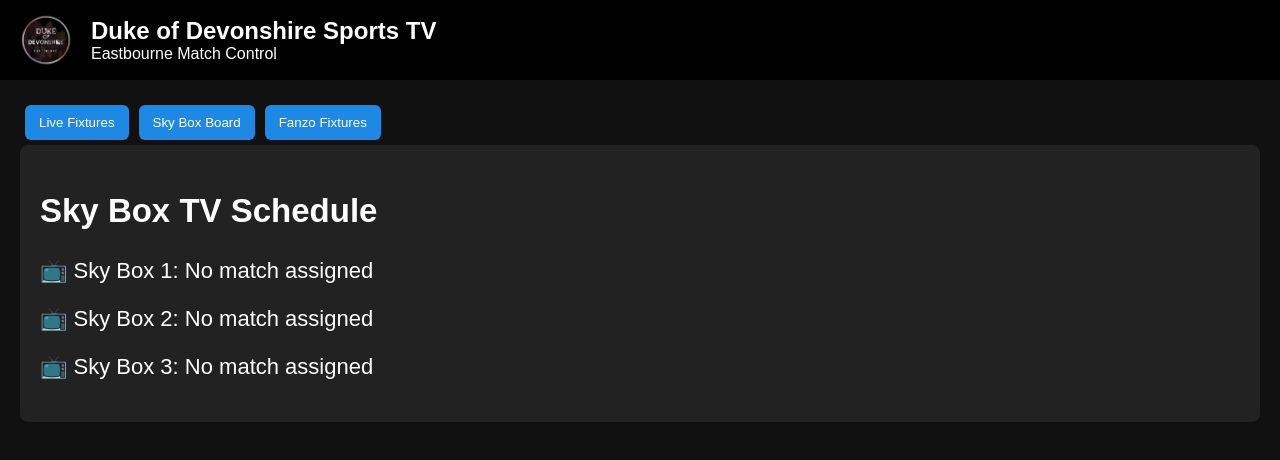
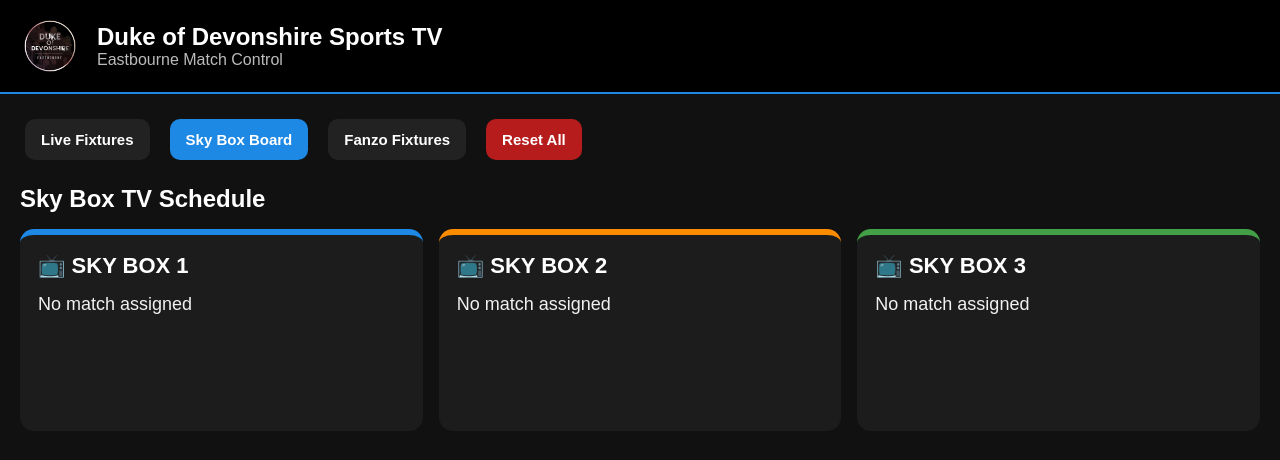
Before and after one commit to craigyb2323cb-art/dukeMatchdayapp, a React (Vite) app: page / in a window 1280 px wide. Both pictures are taken after a click on the button "Sky Box Board". Shown: the top 460 px of the page. Built offline with nearby package versions, Linux system fonts and the light colour scheme.

Commit message:
Update App.jsx

```diff
--- a/src/App.jsx
+++ b/src/App.jsx
@@ -10,82 +10,294 @@ export default function App() {
     box3: "No match assigned"
   });
 
-  const matches = [
+  const [matches, setMatches] = useState([
     "Premier League 17:30 - Sky Sports Main Event (Ch401)",
     "Champions League 20:00 - TNT Sports 1 (Ch410)",
     "Rugby Six Nations 16:45 - ITV 1 (Ch103)"
-  ];
+  ]);
 
   function assign(box, match) {
-    setBoxes({ ...boxes, [box]: match });
+    setBoxes((prev) => ({
+      ...prev,
+      [box]: match
+    }));
+
+    setMatches((prev) => prev.filter((m) => m !== match));
+  }
+
+  function resetAssignments() {
+    setBoxes({
+      box1: "No match assigned",
+      box2: "No match assigned",
+      box3: "No match assigned"
+    });
+
+    setMatches([
+      "Premier League 17:30 - Sky Sports Main Event (Ch401)",
+      "Champions League 20:00 - TNT Sports 1 (Ch410)",
+      "Rugby Six Nations 16:45 - ITV 1 (Ch103)"
+    ]);
   }
 
   return (
-    <div>
-      <div className="header">
-        <img src={logo} alt="Duke of Devonshire logo" />
+    <div style={{ background: "#111", minHeight: "100vh", color: "white" }}>
+      <div
+        className="header"
+        style={{
+          display: "flex",
+          alignItems: "center",
+          gap: "15px",
+          padding: "14px 18px",
+          background: "#000",
+          borderBottom: "2px solid #1e88e5"
+        }}
+      >
+        <img
+          src={logo}
+          alt="Duke of Devonshire logo"
+          style={{ height: "64px", width: "64px", borderRadius: "50%" }}
+        />
         <div>
           <h2 style={{ margin: 0 }}>Duke of Devonshire Sports TV</h2>
-          <div>Eastbourne Match Control</div>
+          <div style={{ color: "#bbb" }}>Eastbourne Match Control</div>
         </div>
       </div>
 
-      <div className="container">
-        <button onClick={() => setPage("fixtures")}>Live Fixtures</button>
-        <button onClick={() => setPage("board")}>Sky Box Board</button>
-        <button onClick={() => setPage("fanzo")}>Fanzo Fixtures</button>
+      <div className="container" style={{ padding: "20px" }}>
+        <div
+          style={{
+            display: "flex",
+            gap: "10px",
+            flexWrap: "wrap",
+            marginBottom: "20px"
+          }}
+        >
+          <button onClick={() => setPage("fixtures")} style={tabButton(page === "fixtures")}>
+            Live Fixtures
+          </button>
+
+          <button onClick={() => setPage("board")} style={tabButton(page === "board")}>
+            Sky Box Board
+          </button>
+
+          <button onClick={() => setPage("fanzo")} style={tabButton(page === "fanzo")}>
+            Fanzo Fixtures
+          </button>
+
+          <button onClick={resetAssignments} style={resetButton}>
+            Reset All
+          </button>
+        </div>
 
         {page === "fixtures" && (
           <div>
-            <h2>Live Sports (FANZO)</h2>
+            <h2 style={{ marginBottom: "16px" }}>Assign Matches to Sky Boxes</h2>
 
+            <div
+              style={{
+                marginBottom: "24px",
+                borderRadius: "12px",
+                overflow: "hidden",
+                border: "1px solid #333"
+              }}
+            >
               <iframe
                 src="https://widget.fanzo.com/?id=14245"
                 width="100%"
                 height="500"
                 title="Fanzo live sports"
-              style={{ border: "none" }}
+                style={{ border: "none", display: "block", background: "#fff" }}
               ></iframe>
+            </div>
 
-            <h3>Assign Match To Sky Box</h3>
+            {matches.map((match, i) => (
+              <div
+                key={i}
+                className="match"
+                style={{
+                  marginBottom: "16px",
+                  padding: "16px",
+                  background: "#1c1c1c",
+                  borderRadius: "12px",
+                  border: "1px solid #2f2f2f"
+                }}
+              >
+                <div
+                  style={{
+                    marginBottom: "14px",
+                    fontSize: "18px",
+                    fontWeight: "bold",
+                    lineHeight: "1.4"
+                  }}
+                >
+                  {match}
+                </div>
 
-            {matches.map((m, i) => (
-              <div key={i} className="match">
-                <div>{m}</div>
-                <div>
-                  <button onClick={() => assign("box1", m)}>Sky Box 1</button>
-                  <button onClick={() => assign("box2", m)}>Sky Box 2</button>
-                  <button onClick={() => assign("box3", m)}>Sky Box 3</button>
+                <div
+                  style={{
+                    display: "flex",
+                    gap: "12px",
+                    flexWrap: "wrap"
+                  }}
+                >
+                  <button style={box1Button} onClick={() => assign("box1", match)}>
+                    📺 SKY BOX 1
+                  </button>
+
+                  <button style={box2Button} onClick={() => assign("box2", match)}>
+                    📺 SKY BOX 2
+                  </button>
+
+                  <button style={box3Button} onClick={() => assign("box3", match)}>
+                    📺 SKY BOX 3
+                  </button>
                 </div>
               </div>
             ))}
+
+            {matches.length === 0 && (
+              <div
+                style={{
+                  padding: "18px",
+                  background: "#1c1c1c",
+                  borderRadius: "12px",
+                  fontSize: "18px",
+                  fontWeight: "bold",
+                  border: "1px solid #2f2f2f"
+                }}
+              >
+                ✅ All matches assigned
+              </div>
+            )}
           </div>
         )}
 
         {page === "board" && (
-          <div className="board">
-            <h2>Sky Box TV Schedule</h2>
+          <div>
+            <h2 style={{ marginBottom: "16px" }}>Sky Box TV Schedule</h2>
 
-            <p>📺 Sky Box 1: {boxes.box1}</p>
-            <p>📺 Sky Box 2: {boxes.box2}</p>
-            <p>📺 Sky Box 3: {boxes.box3}</p>
+            <div style={boardGrid}>
+              <div style={boardCard("#1e88e5")}>
+                <div style={boardTitle}>📺 SKY BOX 1</div>
+                <div style={boardText}>{boxes.box1}</div>
+              </div>
+
+              <div style={boardCard("#fb8c00")}>
+                <div style={boardTitle}>📺 SKY BOX 2</div>
+                <div style={boardText}>{boxes.box2}</div>
+              </div>
+
+              <div style={boardCard("#43a047")}>
+                <div style={boardTitle}>📺 SKY BOX 3</div>
+                <div style={boardText}>{boxes.box3}</div>
+              </div>
+            </div>
           </div>
         )}
 
         {page === "fanzo" && (
           <div>
-            <h2>Fanzo Fixture Planner</h2>
+            <h2 style={{ marginBottom: "16px" }}>Fanzo Fixture Planner</h2>
 
+            <div
+              style={{
+                borderRadius: "12px",
+                overflow: "hidden",
+                border: "1px solid #333"
+              }}
+            >
               <iframe
                 src="https://business.fanzo.com/fixtures"
                 width="100%"
-              height="600"
+                height="700"
                 title="Fanzo fixture planner"
-              style={{ border: "none" }}
+                style={{ border: "none", display: "block", background: "#fff" }}
               ></iframe>
+            </div>
           </div>
         )}
       </div>
     </div>
   );
 }
+
+const tabButton = (active) => ({
+  background: active ? "#1e88e5" : "#222",
+  color: "white",
+  border: "none",
+  padding: "12px 16px",
+  borderRadius: "10px",
+  fontWeight: "bold",
+  fontSize: "15px",
+  cursor: "pointer"
+});
+
+const resetButton = {
+  background: "#b71c1c",
+  color: "white",
+  border: "none",
+  padding: "12px 16px",
+  borderRadius: "10px",
+  fontWeight: "bold",
+  fontSize: "15px",
+  cursor: "pointer"
+};
+
+const box1Button = {
+  background: "#1e88e5",
+  color: "white",
+  border: "none",
+  padding: "14px 18px",
+  borderRadius: "10px",
+  fontWeight: "bold",
+  fontSize: "16px",
+  cursor: "pointer"
+};
+
+const box2Button = {
+  background: "#fb8c00",
+  color: "white",
+  border: "none",
+  padding: "14px 18px",
+  borderRadius: "10px",
+  fontWeight: "bold",
+  fontSize: "16px",
+  cursor: "pointer"
+};
+
+const box3Button = {
+  background: "#43a047",
+  color: "white",
+  border: "none",
+  padding: "14px 18px",
+  borderRadius: "10px",
+  fontWeight: "bold",
+  fontSize: "16px",
+  cursor: "pointer"
+};
+
+const boardGrid = {
+  display: "grid",
+  gridTemplateColumns: "repeat(auto-fit, minmax(240px, 1fr))",
+  gap: "16px"
+};
+
+const boardCard = (color) => ({
+  background: "#1c1c1c",
+  borderRadius: "14px",
+  padding: "18px",
+  borderTop: `6px solid ${color}`,
+  minHeight: "160px"
+});
+
+const boardTitle = {
+  fontSize: "22px",
+  fontWeight: "bold",
+  marginBottom: "12px"
+};
+
+const boardText = {
+  fontSize: "18px",
+  lineHeight: "1.5",
+  color: "#f1f1f1"
+};
```
Lines whose indentation alone changed are shown as unchanged.
